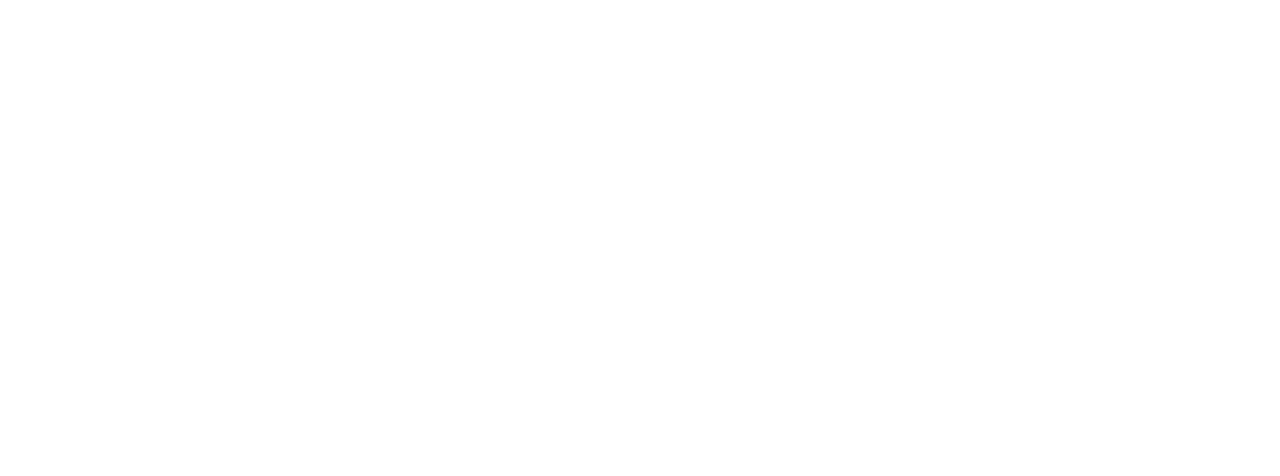
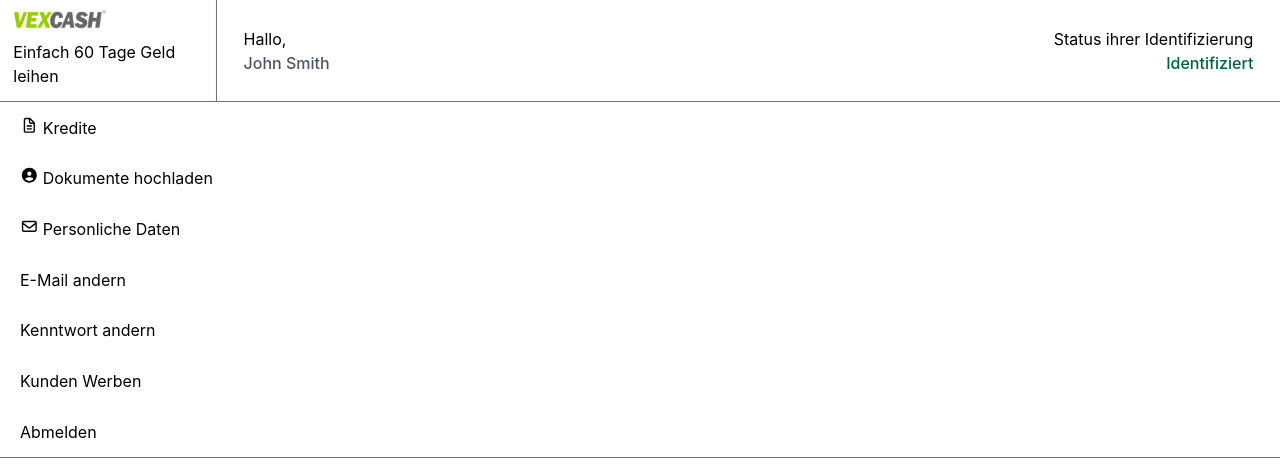
Before and after one commit to Vlad-Vasinev/responsive-page, a website: page index.html in a window 1280 px wide. Drawn offline with Linux system fonts and the light colour scheme.

Commit message:
feat : start html layout

```diff
--- a/index.html
+++ b/index.html
@@ -4,10 +4,85 @@
   <meta charset="UTF-8">
   <meta name="viewport" content="width=device-width, initial-scale=1.0">
   <title>Responsive page</title>
+  <link rel="stylesheet" href="style.css">
 </head>
 <body>
 
+  <header class="header flex justify-between">
+    <div class="header__left
+      fpl-[20] fpr-[40]
+      border-r border-b
+    border-gray-500">
+      <div class="header__left-img fw-[140] fh-[60]">
+        <img class="h-full" src="/content/vexcash.PNG" alt="vexcash logo">
+      </div>
+      <span class="ffs-[24]">Einfach 60 Tage Geld leihen</span>
+    </div>
+    <div class="header__right flex w-full border-b border-gray-500">
+      <div class="header__right-title
+        w-1/2
+        fp-[40]
+        ffs-[24]">
+        Hallo,
+        <span class="block text-gray-600 font-medium">John Smith</span>
+      </div>
+      <div class="header__right-status
+        w-1/2
+        fp-[40] text-right ffs-[24]">
+        Status ihrer Identifizierung
+        <span class="block text-emerald-800 font-medium">Identifiziert</span>
+      </div>
+    </div>
+  </header>
 
+  <ul class="flex flex-col">
+    <li class="fpy-[20] fpx-[30]">
+      <button class="flex">
+        <svg class="fw-[34] fpr-[6]" xmlns="http://www.w3.org/2000/svg" viewBox="0 0 640 640">
+          <path d="M192 112L304 112L304 200C304 239.8 336.2 272 376 272L464 272L464 512C464 520.8 456.8 528 448 528L192 528C183.2 528 176 520.8 176 512L176 128C176 119.2 183.2 112 192 112zM352 131.9L444.1 224L376 224C362.7 224 352 213.3 352 200L352 131.9zM192 64C156.7 64 128 92.7 128 128L128 512C128 547.3 156.7 576 192 576L448 576C483.3 576 512 547.3 512 512L512 250.5C512 233.5 505.3 217.2 493.3 205.2L370.7 82.7C358.7 70.7 342.5 64 325.5 64L192 64zM248 320C234.7 320 224 330.7 224 344C224 357.3 234.7 368 248 368L392 368C405.3 368 416 357.3 416 344C416 330.7 405.3 320 392 320L248 320zM248 416C234.7 416 224 426.7 224 440C224 453.3 234.7 464 248 464L392 464C405.3 464 416 453.3 416 440C416 426.7 405.3 416 392 416L248 416z"/>
+        </svg>
+        <span>Kredite</span>
+      </button>
+    </li>
+    <li class="fpy-[20] fpx-[30]">
+      <button class="flex">
+        <svg class="fw-[34] fpr-[6]" xmlns="http://www.w3.org/2000/svg" viewBox="0 0 640 640">
+          <path d="M463 448.2C440.9 409.8 399.4 384 352 384L288 384C240.6 384 199.1 409.8 177 448.2C212.2 487.4 263.2 512 320 512C376.8 512 427.8 487.3 463 448.2zM64 320C64 178.6 178.6 64 320 64C461.4 64 576 178.6 576 320C576 461.4 461.4 576 320 576C178.6 576 64 461.4 64 320zM320 336C359.8 336 392 303.8 392 264C392 224.2 359.8 192 320 192C280.2 192 248 224.2 248 264C248 303.8 280.2 336 320 336z"/></svg>
+        <span>Dokumente hochladen</span>
+      </button>
+    </li>
+    <li class="fpy-[20] fpx-[30]">
+      <button class="flex">
+        <svg class="fw-[34] fpr-[6]" xmlns="http://www.w3.org/2000/svg" viewBox="0 0 640 640"><path d="M125.4 128C91.5 128 64 155.5 64 189.4C64 190.3 64 191.1 64.1 192L64 192L64 448C64 483.3 92.7 512 128 512L512 512C547.3 512 576 483.3 576 448L576 192L575.9 192C575.9 191.1 576 190.3 576 189.4C576 155.5 548.5 128 514.6 128L125.4 128zM528 256.3L528 448C528 456.8 520.8 464 512 464L128 464C119.2 464 112 456.8 112 448L112 256.3L266.8 373.7C298.2 397.6 341.7 397.6 373.2 373.7L528 256.3zM112 189.4C112 182 118 176 125.4 176L514.6 176C522 176 528 182 528 189.4C528 193.6 526 197.6 522.7 200.1L344.2 335.5C329.9 346.3 310.1 346.3 295.8 335.5L117.3 200.1C114 197.6 112 193.6 112 189.4z"/></svg>
+        <span>Personliche Daten</span>
+      </button>
+    </li>
+    <li class="fpy-[20] fpx-[30]">
+      <button>
 
+        <span>E-Mail andern</span>
+      </button>
+    </li>
+    <li class="fpy-[20] fpx-[30]">
+      <button>
+
+        <span>Kenntwort andern</span>
+      </button>
+    </li>
+    <li class="fpy-[20] fpx-[30]">
+      <button>
+
+        <span>Kunden Werben</span>
+      </button>
+    </li>
+    <li class="fpy-[20] fpx-[30] border-b border-gray-500">
+      <button>
+
+        <span>Abmelden</span>
+      </button>
+    </li>
+  </ul>
+
+  <script src="script.js"></script>
 </body>
 </html>
```
Also changed, not shown: package.json (added, +9 -0 lines), content/vexcash.PNG (added), style.css, 2 other files.
